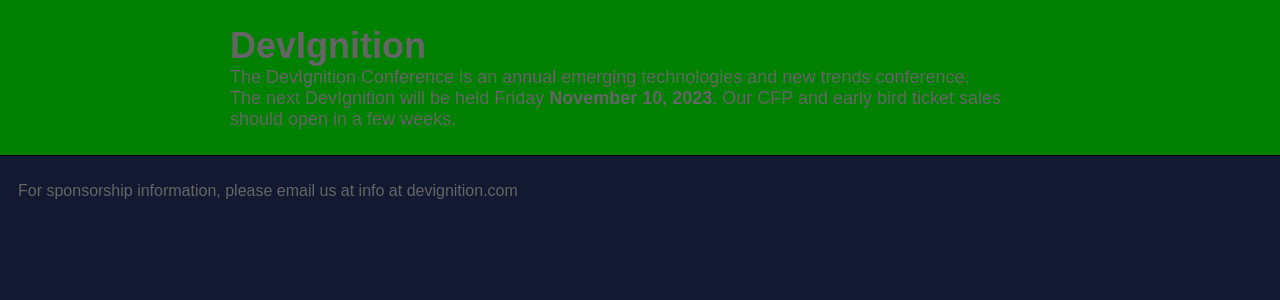
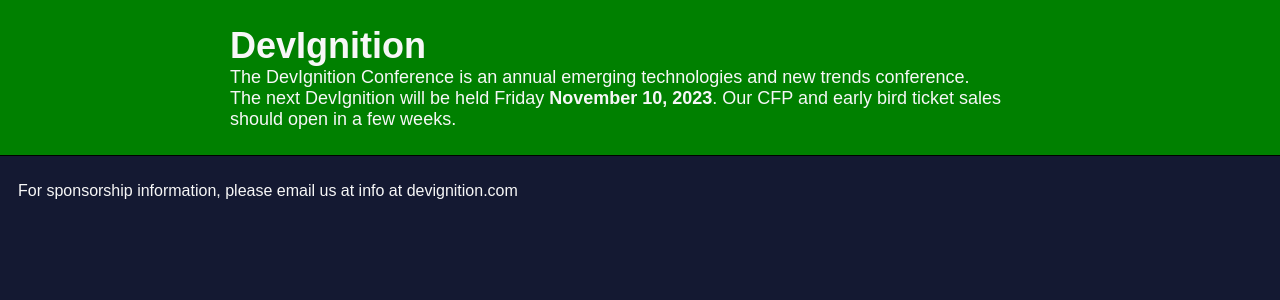
Before and after one commit to gothamgo/devignition, a Jekyll site: the page built from index.html, in a window 1280 px wide. Shown: the top 300 px of the page. Built offline with Jekyll 4.4.1, drawn with Linux system fonts in a browser that asks for light colours; some web fonts are replaced.

Commit message:
Update default.html

```diff
--- a/_layouts/default.html
+++ b/_layouts/default.html
@@ -27,7 +27,7 @@
       margin: 0;
       padding: 0;
       box-sizing: border-box;
-      color: #656566;
+      color: #f7f7f7;
     }
     body {
       background-color: #141932;
```
